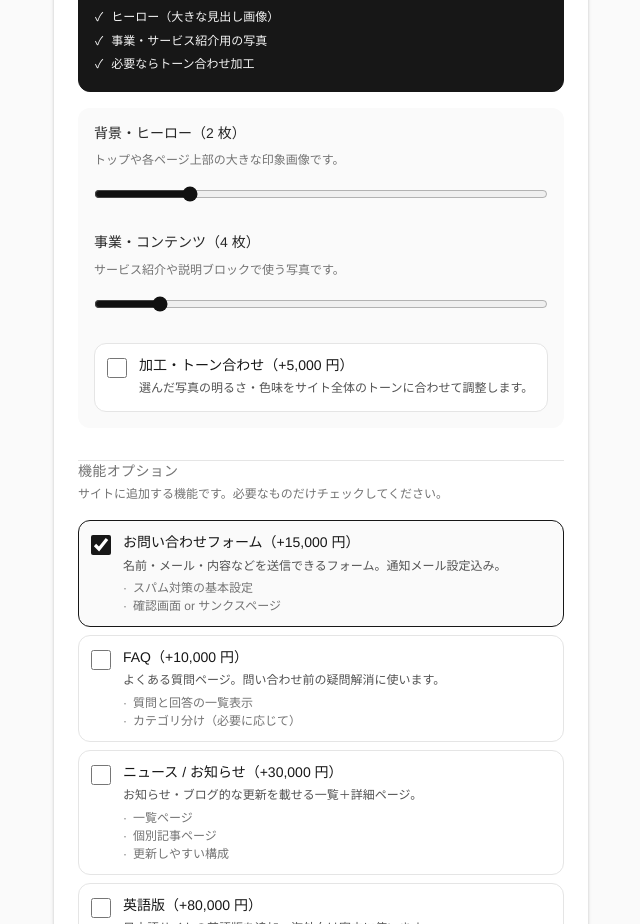
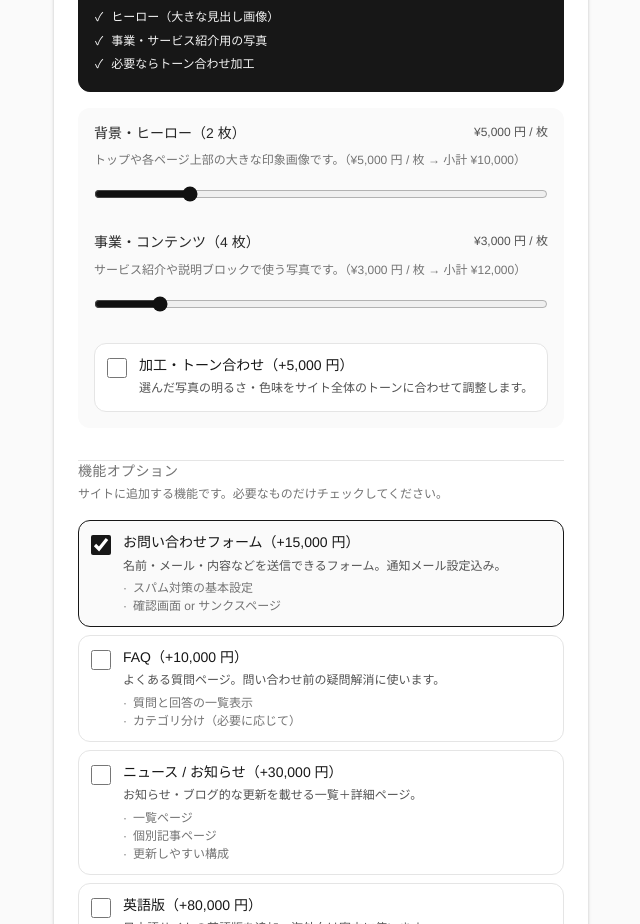
Before and after one commit to Kosei0128/lp-howmatch, a Next.js app: page /estimate in a window 1280 px wide. Shown: the part 1960-2884 px from the top of the page, without its empty margins (35-675 px from the left). Built offline with nearby package versions, Linux system fonts and the light colour scheme.

Commit message:
Show per-image unit price on stock photo sliders

```diff
--- a/src/components/estimate/EstimateInputs.tsx
+++ b/src/components/estimate/EstimateInputs.tsx
@@ -28,6 +28,8 @@ import {
   optionGuide,
   pageCountHint,
   pageCountLabel,
+  photoSelectionHint,
+  photoUnitPriceLabel,
   photoModeGuide,
   seniorLaunchDiscountLabel,
   seniorProductionDiscountLabel,
@@ -273,10 +275,21 @@ export function EstimateInputs({
           {input.photoMode === "stock" && (
             <div className="space-y-4 rounded-xl bg-neutral-50 p-4">
               <div className="space-y-2">
+                <div className="flex items-start justify-between gap-3">
                   <FieldLabel htmlFor="heroImageCount">
                     {heroImageCountLabel(input.heroImageCount)}
                   </FieldLabel>
-                <FieldHint>{hints.heroImages}</FieldHint>
+                  <span className="shrink-0 text-xs font-medium tabular-nums text-neutral-600">
+                    {photoUnitPriceLabel(pricingConfig.photos.heroPerImage)}
+                  </span>
+                </div>
+                <FieldHint>
+                  {photoSelectionHint(
+                    hints.heroImages,
+                    input.heroImageCount,
+                    pricingConfig.photos.heroPerImage,
+                  )}
+                </FieldHint>
                 <RangeInput
                   id="heroImageCount"
                   min={0}
@@ -286,10 +299,21 @@ export function EstimateInputs({
                 />
               </div>
               <div className="space-y-2">
+                <div className="flex items-start justify-between gap-3">
                   <FieldLabel htmlFor="contentImageCount">
                     {contentImageCountLabel(input.contentImageCount)}
                   </FieldLabel>
-                <FieldHint>{hints.contentImages}</FieldHint>
+                  <span className="shrink-0 text-xs font-medium tabular-nums text-neutral-600">
+                    {photoUnitPriceLabel(pricingConfig.photos.contentPerImage)}
+                  </span>
+                </div>
+                <FieldHint>
+                  {photoSelectionHint(
+                    hints.contentImages,
+                    input.contentImageCount,
+                    pricingConfig.photos.contentPerImage,
+                  )}
+                </FieldHint>
                 <RangeInput
                   id="contentImageCount"
                   min={0}
--- a/src/config/estimateGuide.ts
+++ b/src/config/estimateGuide.ts
@@ -79,6 +79,8 @@ export const estimateCopy = {
     maintenanceNonePrice: "契約なし",
     perMonth: "円/月",
     perYear: "円/年",
+    perImage: "円 / 枚",
+    subtotal: "小計",
     addonYen: "円）",
     addonYenOpen: "（+",
   },
@@ -448,6 +450,23 @@ export function contentImageCountLabel(count: number): string {
   return `${estimateCopy.labels.contentImages}（${count} 枚）`;
 }
 
+export function photoUnitPriceLabel(unitPrice: number): string {
+  return `¥${unitPrice.toLocaleString()} ${estimateCopy.labels.perImage}`;
+}
+
+export function photoSelectionHint(
+  description: string,
+  count: number,
+  unitPrice: number,
+): string {
+  const unit = photoUnitPriceLabel(unitPrice);
+  if (count === 0) {
+    return `${description}（${unit}）`;
+  }
+  const subtotal = (count * unitPrice).toLocaleString();
+  return `${description}（${unit} → ${estimateCopy.labels.subtotal} ¥${subtotal}）`;
+}
+
 export function maintenanceMonthsLabel(months: number): string {
   return `${estimateCopy.labels.maintenanceMonths} ${months} ヶ月`;
 }
```
Lines whose indentation alone changed are shown as unchanged.
